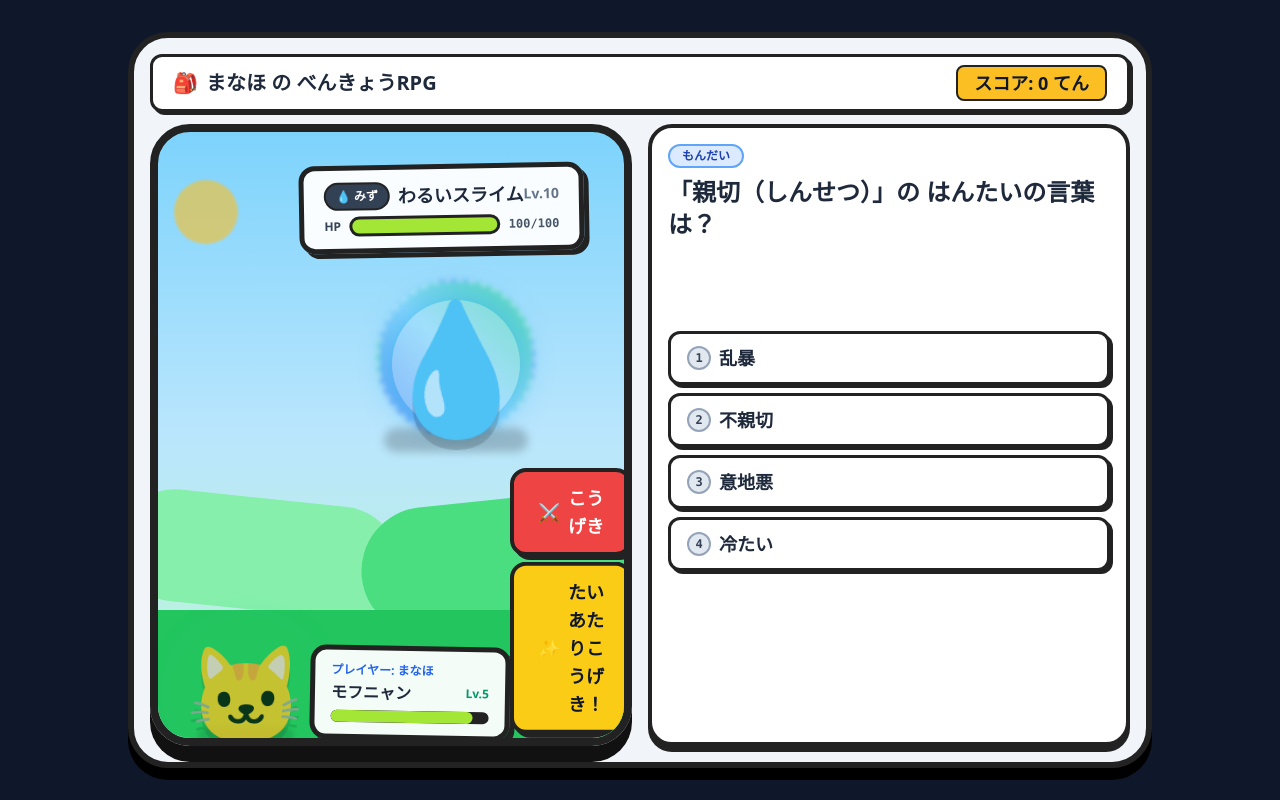
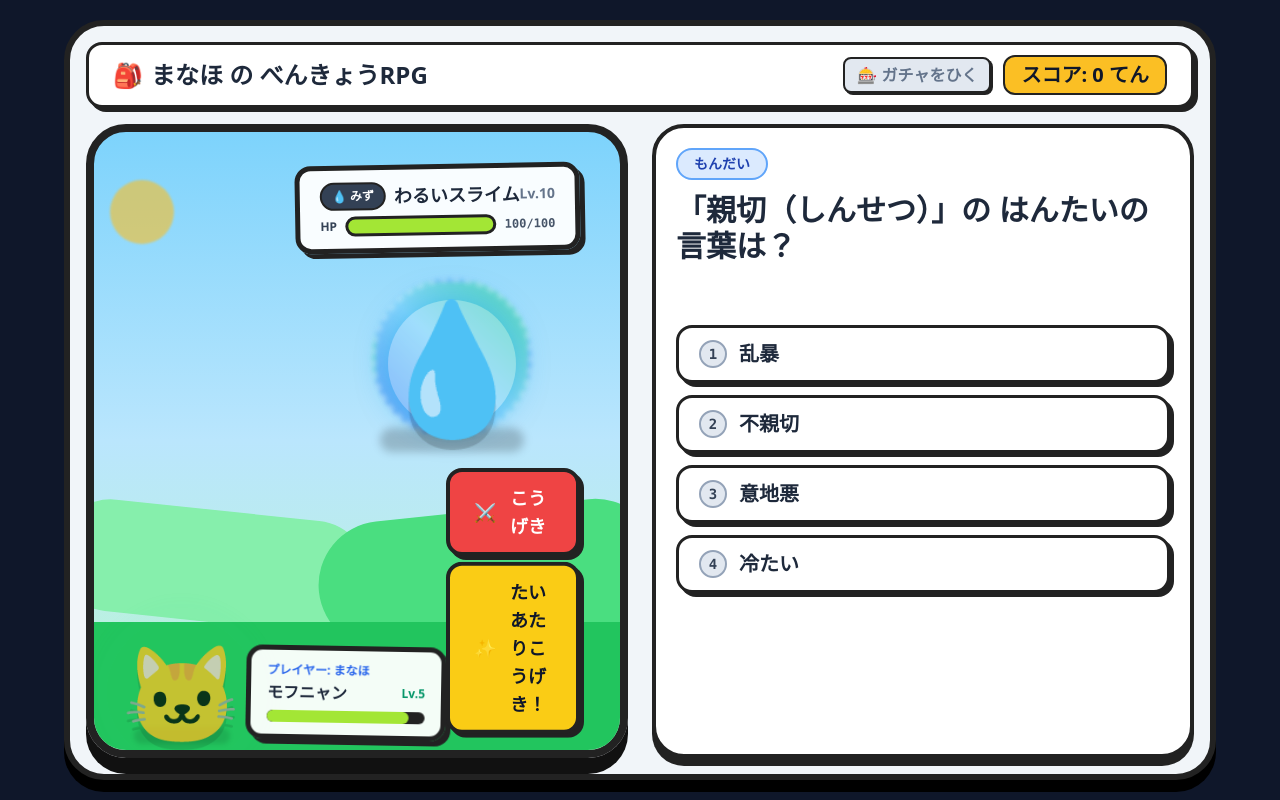
Before and after one commit to kotani6053/manaho-rpg, a Next.js app in the folder my-study-rpg/: page / in a window 1280 px wide. Built offline with nearby package versions, Linux system fonts and the light colour scheme.

Commit message:
Update page.tsx

```diff
--- a/my-study-rpg/src/app/page.tsx
+++ b/my-study-rpg/src/app/page.tsx
@@ -1,6 +1,7 @@
 "use client";
 import React, { useState } from 'react';
 import BattleScene from '../components/BattleScene'; // 修正したパス
+import MofunyanGacha from '../components/MofunyanGacha'; // 👈 ガチャコンポーネントを復活！
 import { kotobaData } from '../data/gameData'; // クイズデータのパス
 
 export default function GamePage() {
@@ -10,6 +11,9 @@ export default function GamePage() {
   const [currentQuizIndex, setCurrentQuizIndex] = useState(0);
   const [selectedAnswer, setSelectedAnswer] = useState<string | null>(null);
   const [isCorrect, setIsCorrect] = useState<boolean | null>(null);
+
+  // ガチャ用の状態（スコア100ごとに引けるシステム用）
+  const [showGacha, setShowGacha] = useState(false);
 
   // バトルの演出用状態
   const [isAttacking, setIsAttacking] = useState(false);
@@ -60,10 +64,17 @@ export default function GamePage() {
     setIsCorrect(correct);
 
     if (correct) {
-      setScore((prev) => prev + 10);
-      if ((score + 10) % 30 === 0) {
+      const nextScore = score + 10;
+      setScore(nextScore);
+
+      // 100点たまるごとに自動でレベルアップ ＆ ガチャ画面を開く！
+      if (nextScore % 100 === 0) {
         setLevel((prev) => prev + 5);
+        setTimeout(() => {
+          setShowGacha(true); // ガチャモーダルをオープン！
+        }, 1000);
       }
+
       handleAttack();
     } else {
       setIsTakingDamage(true);
@@ -95,23 +106,33 @@ export default function GamePage() {
   };
 
   return (
-    // 💡 画面ぴったりでスクロールを防止
-    <main className="h-screen w-screen bg-slate-900 p-4 flex flex-col items-center justify-center font-sans select-none text-slate-800 overflow-hidden">
-      {/* 💡 横幅を最大 5xl (少し広め) に広げて、左右のバランスを良くしました */}
-      <div className="w-full max-w-5xl h-full max-h-[92vh] bg-slate-100 rounded-[2.5rem] border-[6px] border-[#222222] p-4 shadow-[0_12px_0_#000] flex flex-col gap-3 justify-between">
+    <main className="h-screen w-screen bg-slate-900 p-3 sm:p-5 flex flex-col items-center justify-center font-sans select-none text-slate-800 overflow-hidden">
+      {/* 💡 窮屈さを解消するため、max-w-6xl（広め）＆ max-h-[95vh] でゆったり配置 */}
+      <div className="w-full max-w-6xl h-full max-h-[95vh] bg-slate-100 rounded-[2.5rem] border-[6px] border-[#222222] p-4 shadow-[0_12px_0_#000] flex flex-col gap-4 justify-between">
 
         {/* 🏆 ヘッダー */}
-        <div className="flex justify-between items-center bg-white border-[3px] border-[#222222] rounded-xl p-2 px-5 shadow-[3px_3px_0_#222222] shrink-0">
-          <div className="text-xl font-black flex items-center gap-2">
+        <div className="flex justify-between items-center bg-white border-[3px] border-[#222222] rounded-2xl p-2.5 px-6 shadow-[4px_4px_0_#222222] shrink-0">
+          <div className="text-xl md:text-2xl font-black flex items-center gap-2">
             <span>🎒</span> まなほ の べんきょうRPG
           </div>
-          <div className="text-lg font-black bg-amber-400 text-slate-900 py-0.5 px-4 rounded-lg border-2 border-[#222222]">
-            スコア: {score} てん
+          <div className="flex items-center gap-3">
+            {/* ガチャボタンの復活！100点たまるとピカピカ光ります */}
+            <button
+              onClick={() => setShowGacha(true)}
+              className={`text-sm md:text-base font-black py-1 px-3 rounded-lg border-2 border-[#222222] shadow-[2px_2px_0_#222222] active:translate-x-0.5 active:translate-y-0.5 active:shadow-none transition-all ${
+                score >= 100 ? "bg-gradient-to-r from-pink-400 to-amber-400 animate-pulse text-white" : "bg-slate-200 text-slate-500"
+              }`}
+            >
+              🎰 ガチャをひく
+            </button>
+            <div className="text-lg md:text-xl font-black bg-amber-400 text-slate-900 py-1 px-4 rounded-xl border-2 border-[#222222]">
+              スコア: {score} てん
+            </div>
           </div>
         </div>
 
-        {/* 🔗 メインコンテンツ（左右2分割エリア） */}
-        <div className="flex-1 min-h-0 w-full grid grid-cols-1 md:grid-cols-2 gap-4">
+        {/* 🔗 メインコンテンツ（左右2分割エリア・窮屈さをなくすためgapを広めに） */}
+        <div className="flex-1 min-h-0 w-full grid grid-cols-1 md:grid-cols-2 gap-6 items-stretch">
 
           {/* 👾 左側：バトルフィールド */}
           <div className="h-full min-h-0 flex flex-col justify-center">
@@ -127,20 +148,20 @@ export default function GamePage() {
           </div>
 
           {/* 📝 右側：クイズエリア */}
-          <div className="h-full min-h-0 bg-white border-[4px] border-[#222222] rounded-[1.5rem] p-4 shadow-[0_6px_0_#222222] flex flex-col justify-between gap-2 overflow-y-auto">
+          <div className="h-full min-h-0 bg-white border-[4px] border-[#222222] rounded-[2rem] p-5 shadow-[0_8px_0_#222222] flex flex-col justify-between gap-4">
 
-            {/* 上部：問題文エリア */}
-            <div className="flex flex-col gap-2">
-              <div className="bg-blue-100 text-blue-800 text-xs font-black py-0.5 px-3 rounded-full w-fit border-2 border-blue-400">
+            {/* 上部：問題文エリア（文字サイズを大きくゆったりと） */}
+            <div className="flex flex-col gap-3">
+              <div className="bg-blue-100 text-blue-800 text-xs md:text-sm font-black py-1 px-4 rounded-full w-fit border-2 border-blue-400">
                 もんだい
               </div>
-              <h2 className="text-xl md:text-2xl font-black text-slate-800 leading-snug">
+              <h2 className="text-2xl md:text-3xl font-black text-slate-800 leading-snug">
                 {quiz.q}
               </h2>
             </div>
 
-            {/* 中部：選択肢ボタン（縦並びで押しやすく、枠に収まるサイズ） */}
-            <div className="flex flex-col gap-2 my-auto">
+            {/* 中部：選択肢ボタン（縦並びでパディングを最適化し、見やすさ重視） */}
+            <div className="flex flex-col gap-3 my-auto">
               {quiz.options.map((option, idx) => {
                 let btnStyle = "bg-white hover:bg-slate-50 text-slate-800 border-[#222222]";
                 if (selectedAnswer === option) {
@@ -154,9 +175,9 @@ export default function GamePage() {
                     key={idx}
                     disabled={selectedAnswer !== null}
                     onClick={() => handleAnswerClick(option)}
-                    className={`w-full border-[3px] shadow-[3px_3px_0_#222222] active:translate-x-0.5 active:translate-y-0.5 active:shadow-[0_0_0_#222222] transition-all text-lg font-black py-2.5 px-4 rounded-xl text-left flex items-center gap-2 ${btnStyle}`}
+                    className={`w-full border-[3px] shadow-[4px_4px_0_#222222] active:translate-x-0.5 active:translate-y-0.5 active:shadow-[0_0_0_#222222] transition-all text-xl font-black py-3 px-5 rounded-2xl text-left flex items-center gap-3 ${btnStyle}`}
                   >
-                    <span className="bg-slate-200 text-slate-700 text-xs w-6 h-6 rounded-full flex items-center justify-center font-mono border-2 border-slate-400 shrink-0">
+                    <span className="bg-slate-200 text-slate-700 text-sm w-7 h-7 rounded-full flex items-center justify-center font-mono border-2 border-slate-400 shrink-0">
                       {idx + 1}
                     </span>
                     {option}
@@ -166,19 +187,19 @@ export default function GamePage() {
             </div>
 
             {/* 下部：まるばつ結果 & 次へ進むボタン */}
-            <div className="h-16 shrink-0 flex items-center justify-center">
+            <div className="h-20 shrink-0 flex items-center justify-center">
               {selectedAnswer && (
-                <div className="w-full p-2 px-4 rounded-xl border-[3px] border-[#222222] flex justify-between items-center gap-2 bg-slate-50 animate-fadeIn">
+                <div className="w-full p-3 px-5 rounded-2xl border-[3px] border-[#222222] flex justify-between items-center gap-3 bg-slate-50 animate-fadeIn shadow-[2px_2px_0_#222222]">
                   <div className="flex items-center gap-2">
                     {isCorrect ? (
-                      <span className="text-lg md:text-xl font-black text-emerald-500">⭕ せいかい！</span>
+                      <span className="text-xl md:text-2xl font-black text-emerald-500 animate-bounce">⭕ せいかい！</span>
                     ) : (
-                      <span className="text-lg md:text-xl font-black text-rose-500">❌ こたえ: {quiz.a}</span>
+                      <span className="text-xl md:text-2xl font-black text-rose-500">❌ こたえ: {quiz.a}</span>
                     )}
                   </div>
                   <button
                     onClick={handleNextQuiz}
-                    className="bg-blue-500 hover:bg-blue-600 text-white font-black text-base py-1.5 px-4 rounded-lg border-[3px] border-[#222222] shadow-[3px_3px_0_#222222] active:translate-x-0.5 active:translate-y-0.5 active:shadow-[1px_1px_0_#222222] transition-all"
+                    className="bg-blue-500 hover:bg-blue-600 text-white font-black text-lg py-2 px-6 rounded-xl border-[3px] border-[#222222] shadow-[3px_3px_0_#222222] active:translate-x-0.5 active:translate-y-0.5 active:shadow-[1px_1px_0_#222222] transition-all"
                   >
                     つぎへ ➡️
                   </button>
@@ -191,6 +212,11 @@ export default function GamePage() {
         </div>
 
       </div>
+
+      {/* 🎰 ガチャのポップアップ画面（開いた時だけ上に重なって表示されます） */}
+      {showGacha && (
+        <MofunyanGacha onClose={() => setShowGacha(false)} />
+      )}
     </main>
   );
 }
```
